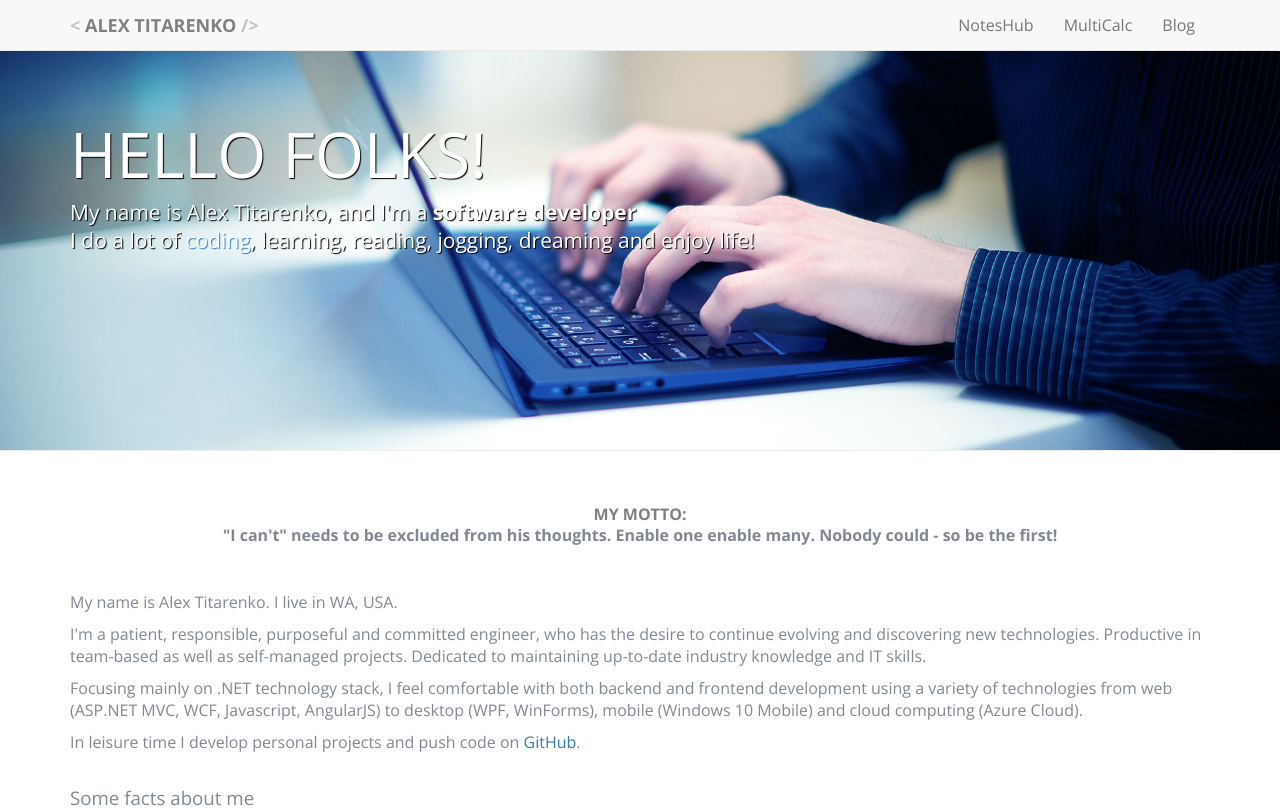
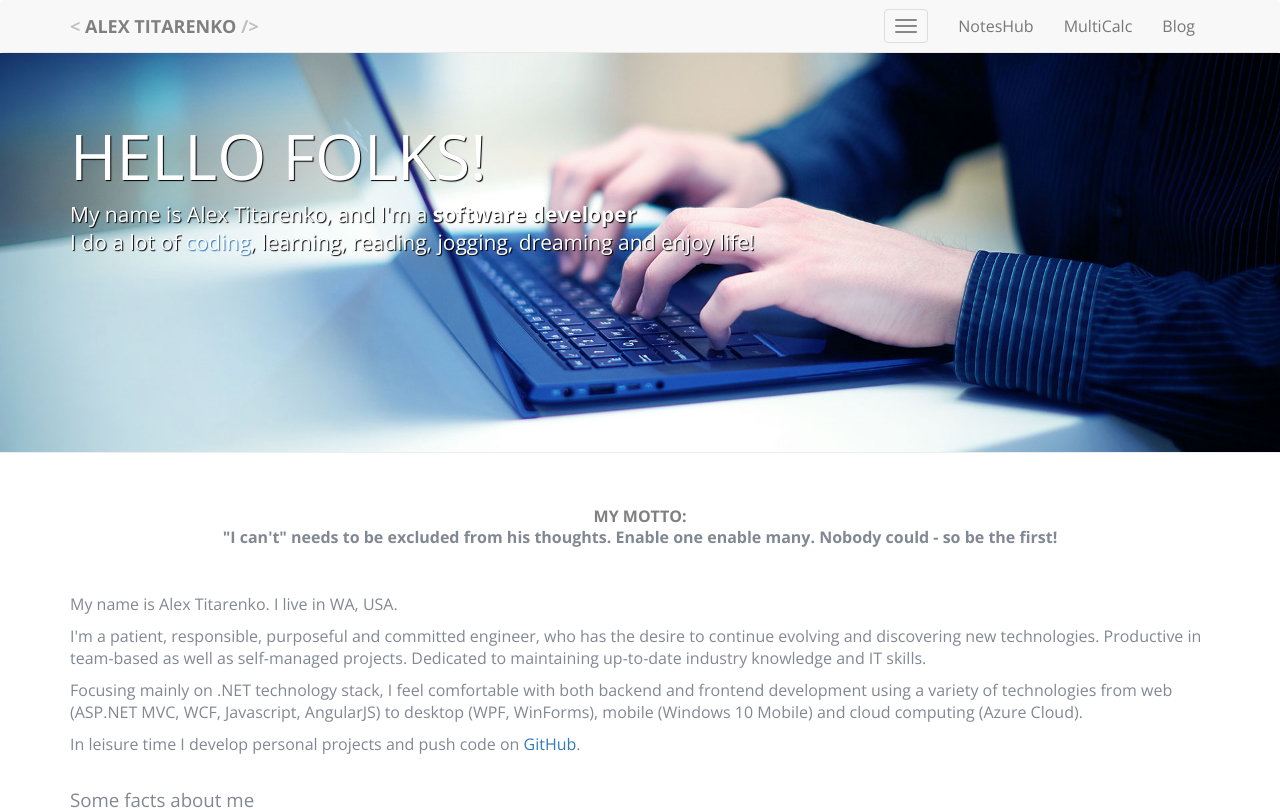
Before and after one commit to alex-titarenko/alextitarenko, a Next.js app: page / in a window 1280 px wide. Shown: the top 810 px of the page. Built offline with nearby package versions, Linux system fonts and the light colour scheme.

Commit message:
code refactoring

```diff
--- a/components/NavBar.tsx
+++ b/components/NavBar.tsx
@@ -6,7 +6,51 @@ import { createUseStyles } from 'react-jss'
 
 const useStyles = createUseStyles({
   navBarContainer: {
-    display: 'flex'
+    display: 'flex',
+    alignItems: 'center'
+  },
+
+  navbarBrand: {
+    fontSize: '18px',
+    fontWeight: '700',
+    textTransform: 'uppercase',
+    color: 'silver',
+    textShadow: '0 1px 2px #fff',
+    transition: 'color .3s ease-in',
+
+    '&:hover': {
+      textDecoration: 'none'
+    },
+
+    '& span': {
+      color: 'gray',
+      transition: 'color .3s ease-in'
+    }
+  },
+
+  toggleButton: {
+    position: 'relative',
+    padding: '9px 10px',
+    marginRight: '15px',
+    marginTop: '8px',
+    marginBottom: '8px',
+    backgroundColor: 'transparent',
+    backgroundImage: 'none',
+    border: '1px solid transparent',
+    borderRadius: '4px',
+    borderColor: '#ddd',
+  },
+
+  iconBar: {
+    display: 'block',
+    width: '22px',
+    height: '2px',
+    borderRadius: '1px',
+    backgroundColor: '#888',
+
+    '&+&': {
+      marginTop: '4px'
+    }
   }
 })
 
@@ -16,35 +60,30 @@ export function NavBar(props: { ref: React.RefObject<HTMLUListElement | null> })
   return (
     <header className="navbar navbar-default navbar-static-top">
       <div className={ clsx(classes.navBarContainer, "container") }>
-        <div className="navbar-header">
-          <button
-            type="button"
-            className="navbar-toggle collapsed"
-            data-toggle="collapse"
-            data-target="#navbar"
-            aria-expanded="false"
-            aria-controls="navbar"
-          >
-            <span className="sr-only">Toggle navigation</span>
-            <span className="icon-bar"></span>
-            <span className="icon-bar"></span>
-            <span className="icon-bar"></span>
-          </button>
-
-          <Link href="/" className="navbar-brand">
-            &lt; <span>{ appConfig.brandName }</span> /&gt;
-          </Link>
-        </div>
+        <Link href="/" className={ classes.navbarBrand }>
+          &lt; <span>{ appConfig.brandName }</span> /&gt;
+        </Link>
 
         <Spacer />
 
+        <button
+          type="button"
+          className={ classes.toggleButton }
+          aria-expanded="false"
+          aria-controls="navbar"
+        >
+          <span className={ classes.iconBar }></span>
+          <span className={ classes.iconBar }></span>
+          <span className={ classes.iconBar }></span>
+        </button>
+
         <nav id="navbar" className="collapse navbar-collapse bs-navbar-collapse">
           <ul id="mainmenu" ref={ props.ref } className="nav navbar-nav">
-            <li >
+            <li>
               <Link href="https://noteshub.app">NotesHub</Link>
             </li>
 
-            <li >
+            <li>
               <Link href="https://multicalculator.app">MultiCalc</Link>
             </li>
 
--- a/styles/site.css
+++ b/styles/site.css
@@ -270,49 +270,6 @@ hr {
   border-width: 0 0 1px;
 }
 
-.navbar-brand {
-  float: left;
-  height: 50px;
-  padding: 15px 15px;
-  font-size: 18px;
-  line-height: 20px;
-}
-
-.navbar-toggle {
-  position: relative;
-  float: right;
-  padding: 9px 10px;
-  margin-right: 15px;
-  margin-top: 8px;
-  margin-bottom: 8px;
-  background-color: transparent;
-  background-image: none;
-  border: 1px solid transparent;
-  border-radius: 4px;
-
-  .icon-bar {
-    display: block;
-    width: 22px;
-    height: 2px;
-    border-radius: 1px;
-  }
-
-  .icon-bar+.icon-bar {
-    margin-top: 4px;
-  }
-}
-
-.sr-only {
-  position: absolute;
-  width: 1px;
-  height: 1px;
-  padding: 0;
-  margin: -1px;
-  overflow: hidden;
-  clip: rect(0, 0, 0, 0);
-  border: 0;
-}
-
 .navbar-default {
   background-color: #f8f8f8;
   border-color: #e7e7e7;
@@ -336,28 +293,6 @@ hr {
       }
     }
   }
-
-  .navbar-header {
-    .navbar-brand {
-      font-weight: 700;
-      text-transform: uppercase;
-      color: silver;
-      text-shadow: 0 1px 2px #fff;
-      transition: color .3s ease-in;
-
-      &:hover {
-        text-decoration: none;
-      }
-    }
-  }
-
-  .navbar-toggle {
-    border-color: #ddd;
-
-    .icon-bar {
-      background-color: #888;
-    }
-  }
 }
 
 .navbar-nav {
@@ -367,7 +302,6 @@ hr {
     a {
       padding-top: 10px;
       padding-bottom: 10px;
-      line-height: 20px;
     }
   }
 }
@@ -404,12 +338,6 @@ hr {
 
   .navbar {
     border-radius: 4px;
-
-    .container {
-      .navbar-brand {
-        margin-left: -15px;
-      }
-    }
   }
 
   .navbar-nav {
@@ -428,10 +356,6 @@ hr {
   .container>.navbar-header {
     margin-right: 0;
     margin-left: 0;
-  }
-
-  .navbar-toggle {
-    display: none;
   }
 }
 
```
